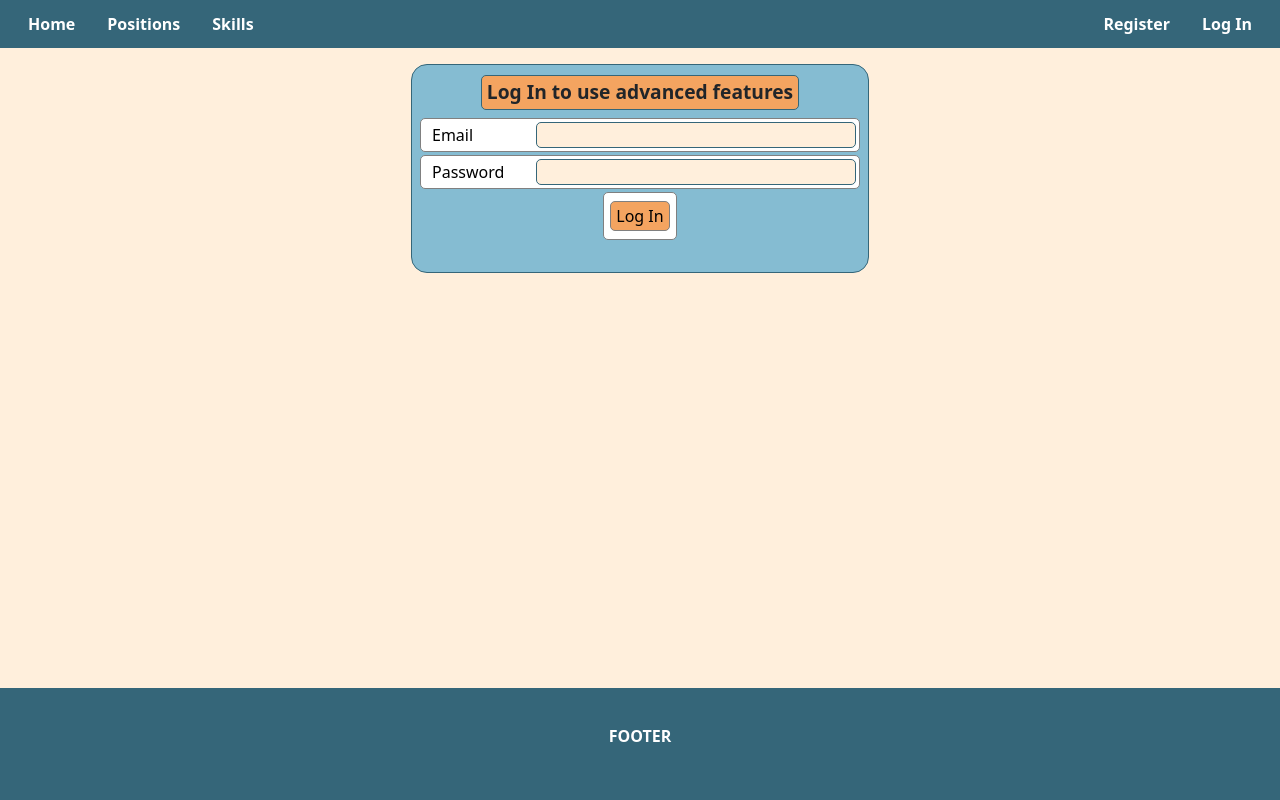
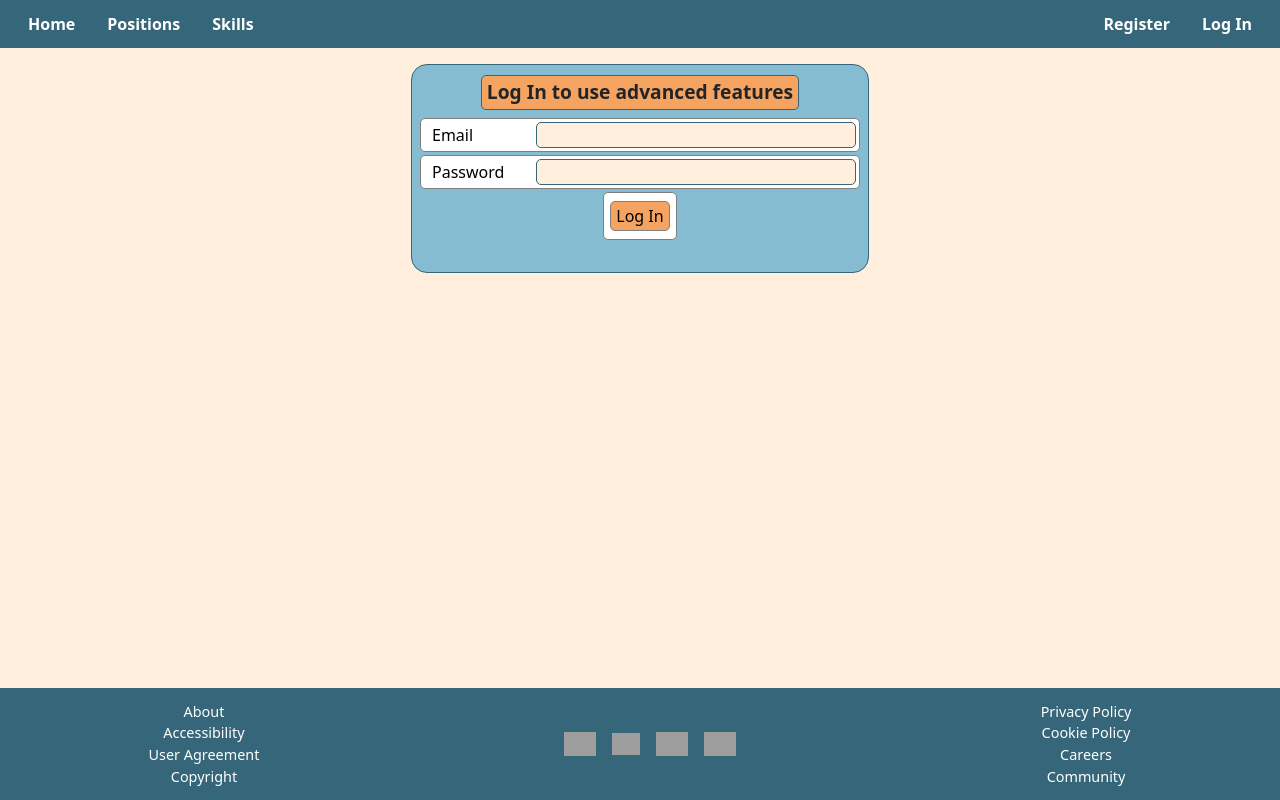
Before and after one commit to AntonioML-sc/Interview-platform-frontend, a React (Vite) app: page /login in a window 1280 px wide. Built offline with nearby package versions, Linux system fonts and the light colour scheme; grey boxes are pictures that could not be loaded.

Commit message:
Feat(footer): add divs structure, content adn styles

```diff
--- a/src/components/Footer/Footer.jsx
+++ b/src/components/Footer/Footer.jsx
@@ -1,12 +1,30 @@
 
+import React from "react"
 import "./Footer.scss"
 
-const Footer = (props) => {
+const Footer = () => {
 
-   return(
+   return (
       <div id="Footer">
-         <div className="mainBox">
-            <p>FOOTER</p>
+         <div className="box left">
+            <a href="">About</a>
+            <a href="">Accessibility</a>
+            <a href="">User Agreement</a>
+            <a href="">Copyright</a>
+         </div>
+         <div className="box center">
+            <div className="logoContainer">
+               <img className="logo" src="https://cdn-icons-png.flaticon.com/512/174/174855.png" alt="" />
+               <a href="https://geekshubsacademy.com/"><img className="logo" src="https://avatars.githubusercontent.com/u/36510045?s=280&v=4" alt="" /></a>
+               <img className="logo" src="https://cdn.icon-icons.com/icons2/2429/PNG/512/facebook_logo_icon_147291.png" alt="" />
+               <img className="logo" src="https://cdn.icon-icons.com/icons2/1101/PNG/512/1485969399-twitersocialnetworkbrandlogo_78853.png" alt="" />
+            </div>
+         </div>
+         <div className="box right">
+            <a href="">Privacy Policy</a>
+            <a href="">Cookie Policy</a>
+            <a href="">Careers</a>
+            <a href="">Community</a>
          </div>
       </div>
    )
--- a/src/components/Footer/Footer.scss
+++ b/src/components/Footer/Footer.scss
@@ -1,19 +1,41 @@
+@import '../../variables.scss';
 
-#Footer{
+#Footer {
    width: 100vw;
    height: 14vh;
-    background-color: rgb(53, 102, 121);
+   background-color: $menusBackground;
+   display: flex;
+   flex-direction: row;
+   align-items: center;
+   justify-content: space-around;
+   flex-wrap: wrap;
+   padding: 0;
+   margin: 0;
 
-    .mainBox{
+   .box {
       height: 100%;
       display: flex;
+      flex-direction: column;
       align-items: center;
       justify-content: center;
 
-        p{
-            font-size: 1em;
+      .logoContainer {
+         display: flex;
+         flex-direction: row;
+         align-items: center;
+         justify-content: space-around;
+         height: 4.4em;
+         min-height: 2em;
+
+         .logo {
+            height: 1.5em;
+            margin: 0.5em;
+         }
+      }
+
+      a {
+         font-size: 0.9em;
          color: white;
-            font-weight: bold;
       }
    }
 }
```
Lines whose indentation alone changed are shown as unchanged.
